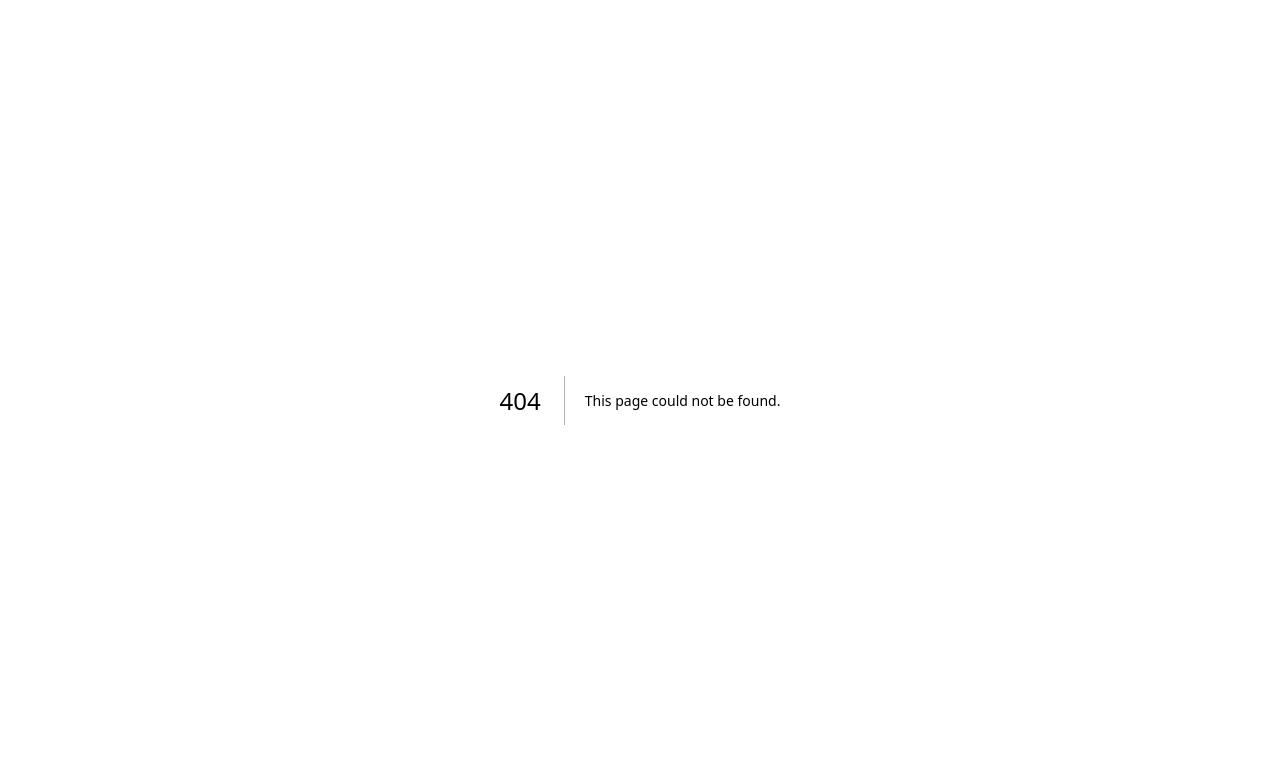
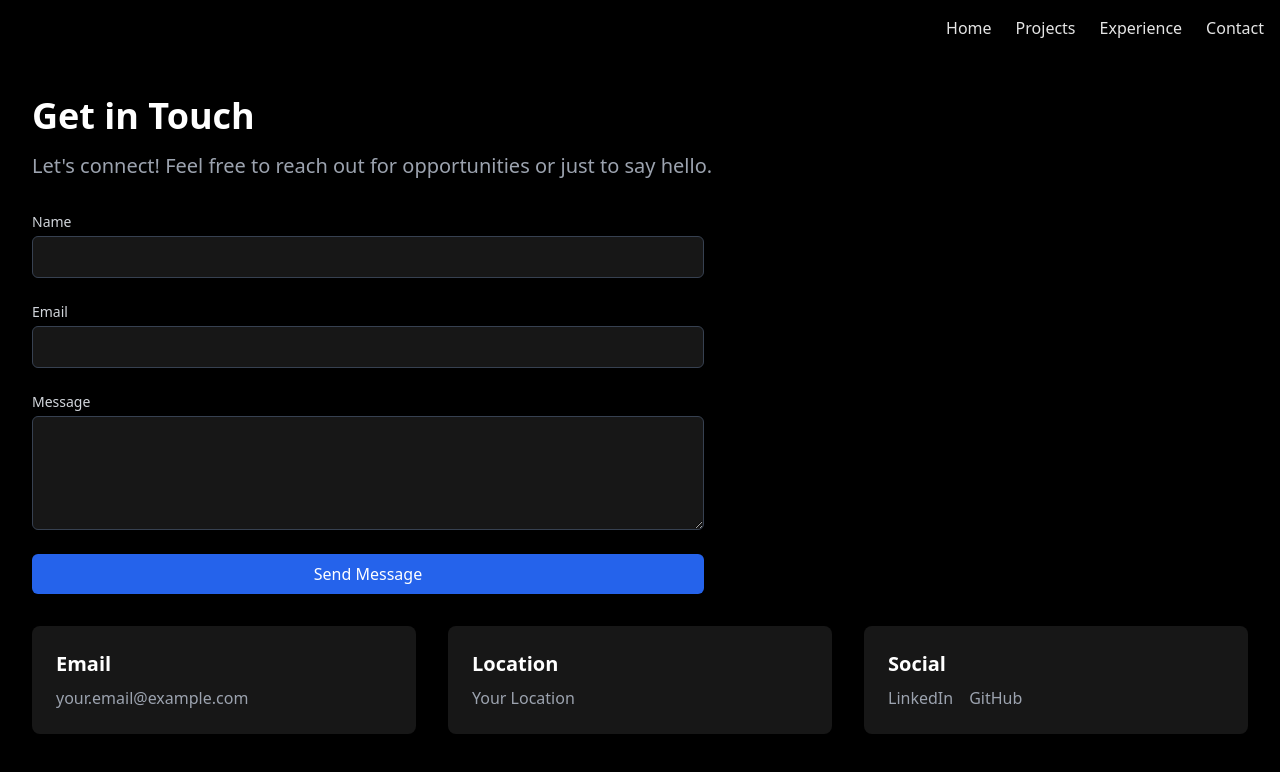
Before and after one commit to amlannag/website, a Next.js app: page /contact in a window 1280 px wide. Before the commit this address had no page. Shown: the top 772 px of the page. Built offline with nearby package versions, Linux system fonts and the light colour scheme.

Commit message:
Updating Buttons

```diff
--- /dev/null
+++ b/app/contact/page.tsx
@@ -0,0 +1,113 @@
+"use client";
+import React from "react";
+
+export default function ContactPage() {
+  return (
+    <main className="min-h-screen bg-black">
+      <header className="w-full fixed top-0 left-0 flex justify-end p-4 z-50">
+        <nav className="flex space-x-6">
+          <a
+            href="/"
+            className="text-neutral-200 hover:text-neutral-400 cursor-pointer transition-colors"
+          >
+            Home
+          </a>
+          <a
+            href="/projects"
+            className="text-neutral-200 hover:text-neutral-400 cursor-pointer transition-colors"
+          >
+            Projects
+          </a>
+          <a
+            href="/experience"
+            className="text-neutral-200 hover:text-neutral-400 cursor-pointer transition-colors"
+          >
+            Experience
+          </a>
+          <a
+            href="/contact"
+            className="text-neutral-200 hover:text-neutral-400 cursor-pointer transition-colors"
+          >
+            Contact
+          </a>
+        </nav>
+      </header>
+      <div className="max-w-7xl mx-auto px-4 sm:px-6 lg:px-8 py-24">
+        <div className="space-y-8">
+          <div>
+            <h1 className="text-4xl font-bold text-white mb-4">Get in Touch</h1>
+            <p className="text-xl text-gray-400">
+              Let's connect! Feel free to reach out for opportunities or just to say hello.
+            </p>
+          </div>
+
+          <div className="max-w-2xl">
+            <form className="space-y-6">
+              <div>
+                <label htmlFor="name" className="block text-sm font-medium text-gray-300">
+                  Name
+                </label>
+                <input
+                  type="text"
+                  id="name"
+                  className="mt-1 block w-full rounded-md border border-gray-700 bg-neutral-900 text-white px-4 py-2 focus:border-blue-500 focus:ring-blue-500"
+                />
+              </div>
+
+              <div>
+                <label htmlFor="email" className="block text-sm font-medium text-gray-300">
+                  Email
+                </label>
+                <input
+                  type="email"
+                  id="email"
+                  className="mt-1 block w-full rounded-md border border-gray-700 bg-neutral-900 text-white px-4 py-2 focus:border-blue-500 focus:ring-blue-500"
+                />
+              </div>
+
+              <div>
+                <label htmlFor="message" className="block text-sm font-medium text-gray-300">
+                  Message
+                </label>
+                <textarea
+                  id="message"
+                  rows={4}
+                  className="mt-1 block w-full rounded-md border border-gray-700 bg-neutral-900 text-white px-4 py-2 focus:border-blue-500 focus:ring-blue-500"
+                ></textarea>
+              </div>
+
+              <button
+                type="submit"
+                className="w-full px-4 py-2 bg-blue-600 text-white rounded-md hover:bg-blue-700 transition-colors"
+              >
+                Send Message
+              </button>
+            </form>
+          </div>
+
+          <div className="grid grid-cols-1 md:grid-cols-3 gap-8 mt-12">
+            <div className="bg-neutral-900 p-6 rounded-lg">
+              <h3 className="text-xl font-semibold text-white mb-2">Email</h3>
+              <p className="text-gray-400">your.email@example.com</p>
+            </div>
+            <div className="bg-neutral-900 p-6 rounded-lg">
+              <h3 className="text-xl font-semibold text-white mb-2">Location</h3>
+              <p className="text-gray-400">Your Location</p>
+            </div>
+            <div className="bg-neutral-900 p-6 rounded-lg">
+              <h3 className="text-xl font-semibold text-white mb-2">Social</h3>
+              <div className="flex space-x-4">
+                <a href="#" className="text-gray-400 hover:text-white">
+                  LinkedIn
+                </a>
+                <a href="#" className="text-gray-400 hover:text-white">
+                  GitHub
+                </a>
+              </div>
+            </div>
+          </div>
+        </div>
+      </div>
+    </main>
+  );
+}
--- /dev/null
+++ b/app/experience/page.tsx
@@ -0,0 +1,68 @@
+"use client";
+import { Timeline } from "@/components/ui/timeline";
+import React from "react";
+
+export default function ExperiencePage() {
+  const experiences = [
+    {
+      title: "2023",
+      content: (
+        <div className="bg-neutral-900 rounded-lg p-6">
+          <h3 className="text-xl font-semibold text-white mb-2">
+            Senior Developer
+          </h3>
+          <h4 className="text-blue-400 mb-2">Company Name</h4>
+          <p className="text-gray-400">
+            Description of your role and key achievements.
+          </p>
+        </div>
+      ),
+    },
+    // Add more experiences as needed
+  ];
+
+  return (
+    <main className="min-h-screen bg-black">
+      <header className="w-full fixed top-0 left-0 flex justify-end p-4 z-50">
+        <nav className="flex space-x-6">
+          <a
+            href="/"
+            className="text-neutral-200 hover:text-neutral-400 cursor-pointer transition-colors"
+          >
+            Home
+          </a>
+          <a
+            href="/projects"
+            className="text-neutral-200 hover:text-neutral-400 cursor-pointer transition-colors"
+          >
+            Projects
+          </a>
+          <a
+            href="/experience"
+            className="text-neutral-200 hover:text-neutral-400 cursor-pointer transition-colors"
+          >
+            Experience
+          </a>
+          <a
+            href="/contact"
+            className="text-neutral-200 hover:text-neutral-400 cursor-pointer transition-colors"
+          >
+            Contact
+          </a>
+        </nav>
+      </header>
+      <div className="max-w-7xl mx-auto px-4 sm:px-6 lg:px-8 py-24">
+        <div className="space-y-8">
+          <div>
+            <h1 className="text-4xl font-bold text-white mb-4">Work Experience</h1>
+            <p className="text-xl text-gray-400">
+              My professional journey and experiences.
+            </p>
+          </div>
+
+          <Timeline data={experiences} />
+        </div>
+      </div>
+    </main>
+  );
+}
--- a/app/page.tsx
+++ b/app/page.tsx
@@ -8,12 +8,46 @@ import { PinContainer } from "@/components/ui/3d-pin";
 import { Button } from "@/components/ui/moving-border";
 
 const scrollToContact = () => {
-  const contactSection = document.getElementById("contact-section");
-  if (contactSection) {
-    contactSection.scrollIntoView({ behavior: "smooth" });
-  }
+  const contactSection = document.getElementById('contact-section');
+    if (contactSection) {
+      contactSection.scrollIntoView({
+        behavior: 'smooth',
+        block: 'start',
+      });
+    }
 };
 
+export const Spacer = ({ height = "100px" }: { height?: string }) => {
+  return <div style={{ height }} />;
+};
+
+const handleContactClick = () => {
+  const contactSection = document.getElementById('contact-section');
+  if (!contactSection) return;
+
+  const startPosition = window.pageYOffset;
+  const targetPosition = contactSection.offsetTop;
+  const distance = targetPosition - startPosition;
+  const duration = 2000; // Duration in milliseconds (2 seconds - adjust this to change speed)
+  let start: number | null = null;
+
+  function animation(currentTime: number) {
+    if (start === null) start = currentTime;
+    const timeElapsed = currentTime - start;
+    const progress = Math.min(timeElapsed / duration, 1);
+
+    // Easing function for smoother animation
+    const ease = (t: number) => t * t * t; // Cubic easing
+
+    window.scrollTo(0, startPosition + distance * ease(progress));
+
+    if (timeElapsed < duration) {
+      requestAnimationFrame(animation);
+    }
+  }
+
+  requestAnimationFrame(animation);
+};
 
 const data = [
   {
@@ -292,19 +326,32 @@ export default function Home() {
       <header className="w-full fixed top-0 left-0 flex justify-end p-4 z-50">
         <nav className="flex space-x-6">
           <a
-            href="/blog"
+            href="/"
             className="text-neutral-200 hover:text-neutral-400 cursor-pointer transition-colors"
           >
-            Blog
+            Home
           </a>
           <a
-            href="/publications"
+            href="/projects"
             className="text-neutral-200 hover:text-neutral-400 cursor-pointer transition-colors"
           >
-            Publications
+            Projects
+          </a>
+          <a
+            href="/experience"
+            className="text-neutral-200 hover:text-neutral-400 cursor-pointer transition-colors"
+          >
+            Experience
+          </a>
+          <a
+            href="/contact"
+            className="text-neutral-200 hover:text-neutral-400 cursor-pointer transition-colors"
+          >
+            Contact
           </a>
         </nav>
       </header>
+
 
       {/* Main Content with higher z-index */}
       <div className="max-w-4xl mx-auto p-4 mt-16 flex flex-col z-10 relative">
@@ -382,14 +429,7 @@ export default function Home() {
       <div className="w-full">
         <Timeline data={data} />
       </div>
-      <div
-        id="contact-section"
-        className="w-full text-center py-10 bg-neutral-900 text-white"
-      >
-        <h2 className="text-2xl font-bold">Let's get in touch!</h2>
-        <p className="text-sm mt-2">Phone: 123-456-7890</p>
-        <p className="text-sm">Email: contact@example.com</p>
-      </div>
+      <Spacer height="200px" />
     </div>
   );
 }
--- /dev/null
+++ b/app/projects/page.tsx
@@ -0,0 +1,70 @@
+"use client";
+import React from "react";
+
+export default function ProjectsPage() {
+  return (
+    <main className="min-h-screen bg-black">
+      <header className="w-full fixed top-0 left-0 flex justify-end p-4 z-50">
+        <nav className="flex space-x-6">
+          <a
+            href="/"
+            className="text-neutral-200 hover:text-neutral-400 cursor-pointer transition-colors"
+          >
+            Home
+          </a>
+          <a
+            href="/projects"
+            className="text-neutral-200 hover:text-neutral-400 cursor-pointer transition-colors"
+          >
+            Projects
+          </a>
+          <a
+            href="/experience"
+            className="text-neutral-200 hover:text-neutral-400 cursor-pointer transition-colors"
+          >
+            Experience
+          </a>
+          <a
+            href="/contact"
+            className="text-neutral-200 hover:text-neutral-400 cursor-pointer transition-colors"
+          >
+            Contact
+          </a>
+        </nav>
+      </header>
+      <div className="max-w-7xl mx-auto px-4 sm:px-6 lg:px-8 py-24">
+        <div className="space-y-8">
+          <div>
+            <h1 className="text-4xl font-bold text-white mb-4">Projects</h1>
+            <p className="text-xl text-gray-400">
+              Here are some of the projects I've worked on.
+            </p>
+          </div>
+
+          {/* Project Grid */}
+          <div className="grid grid-cols-1 md:grid-cols-2 lg:grid-cols-3 gap-8">
+            {/* Example Project Card - Repeat as needed */}
+            <div className="bg-neutral-900 rounded-lg overflow-hidden">
+              <div className="p-6">
+                <h3 className="text-xl font-semibold text-white mb-2">
+                  Project Name
+                </h3>
+                <p className="text-gray-400 mb-4">
+                  Brief description of the project and what technologies were used.
+                </p>
+                <div className="flex gap-2">
+                  <span className="px-3 py-1 bg-blue-500/10 text-blue-500 rounded-full text-sm">
+                    React
+                  </span>
+                  <span className="px-3 py-1 bg-green-500/10 text-green-500 rounded-full text-sm">
+                    Node.js
+                  </span>
+                </div>
+              </div>
+            </div>
+          </div>
+        </div>
+      </div>
+    </main>
+  );
+}
```
